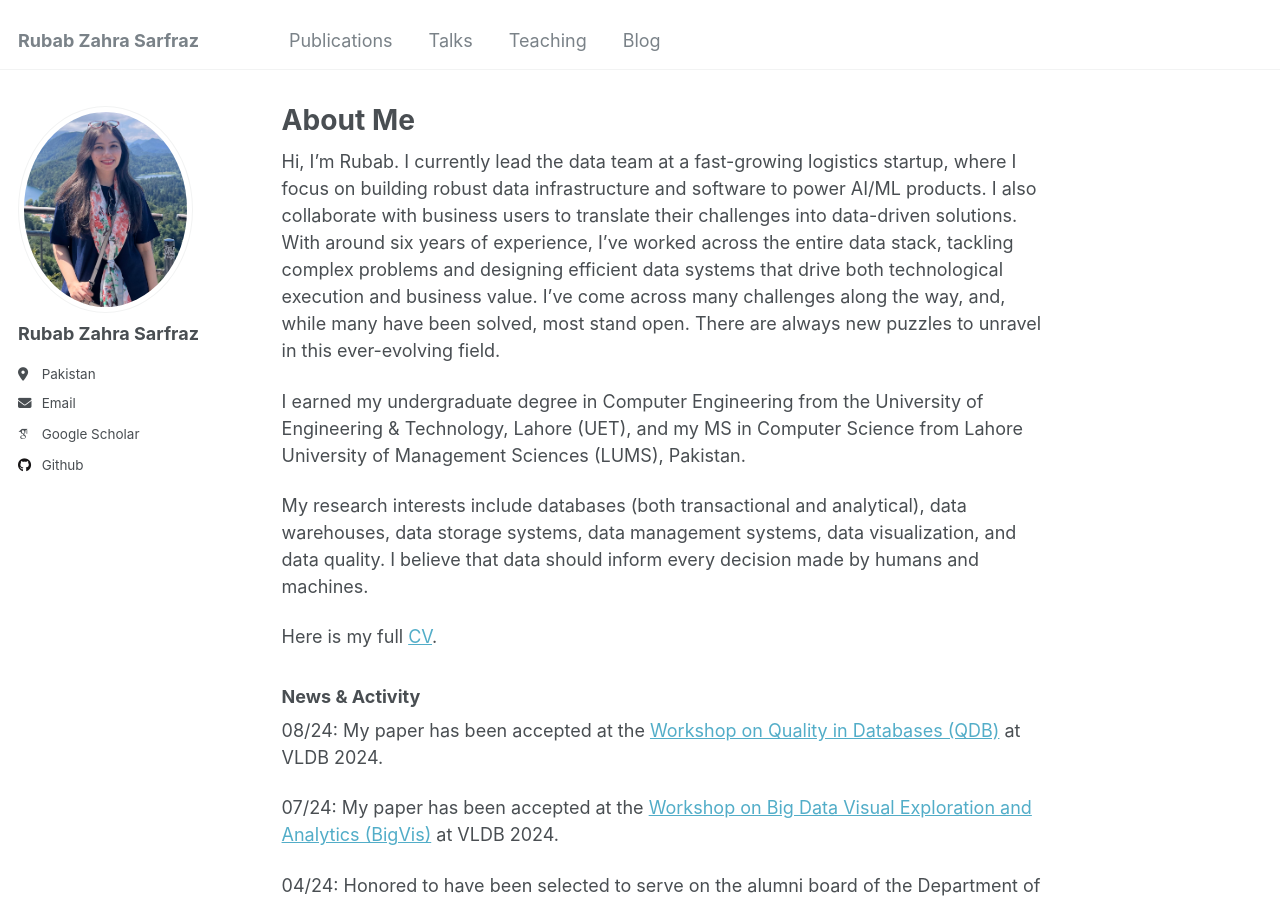
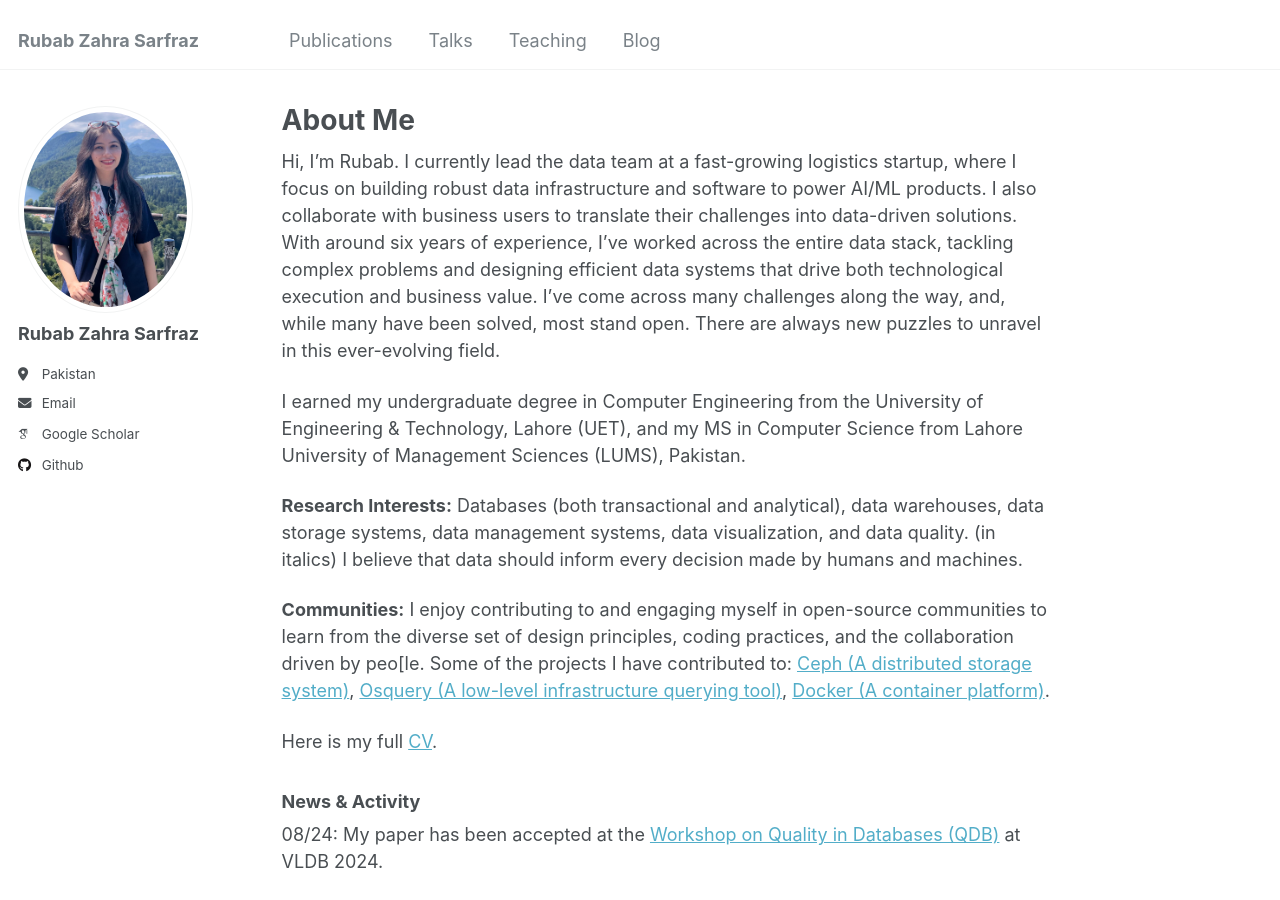
Before and after one commit to rubabzs/rubabzs.github.io, a Jekyll site: the page built from _pages/about.md, in a window 1280 px wide and 900 px high. Built offline with Jekyll 4.4.1, drawn with Linux system fonts in a browser that asks for light colours; some web fonts are replaced.

Commit message:
updated about me

```diff
--- a/_pages/about.md
+++ b/_pages/about.md
@@ -11,7 +11,13 @@ Hi, I’m Rubab. I currently lead the data team at a fast-growing logistics star
 
 I earned my undergraduate degree in Computer Engineering from the University of Engineering & Technology, Lahore (UET), and my MS in Computer Science from Lahore University of Management Sciences (LUMS), Pakistan.
 
-My research interests include databases (both transactional and analytical), data warehouses, data storage systems, data management systems, data visualization, and data quality. I believe that data should inform every decision made by humans and machines.
+
+<b>Research Interests:</b> Databases (both transactional and analytical), data warehouses, data storage systems, data management systems, data visualization, and data quality.
+(in italics) I believe that data should inform every decision made by humans and machines.
+
+
+<b>Communities:</b> I enjoy contributing to and engaging myself in open-source communities to learn from the diverse set of design principles, coding practices, and the collaboration driven by peo[le. Some of the projects I have contributed to: [Ceph (A distributed storage system)](https://ceph.io/en/), [Osquery (A low-level infrastructure querying tool)](https://www.osquery.io/), [Docker (A container platform)](https://www.docker.com/).
+
 
 Here is my full [CV](http://rubabzs.github.io/files/Rubab_Zahra_Sarfraz_CV.pdf).
 
```
